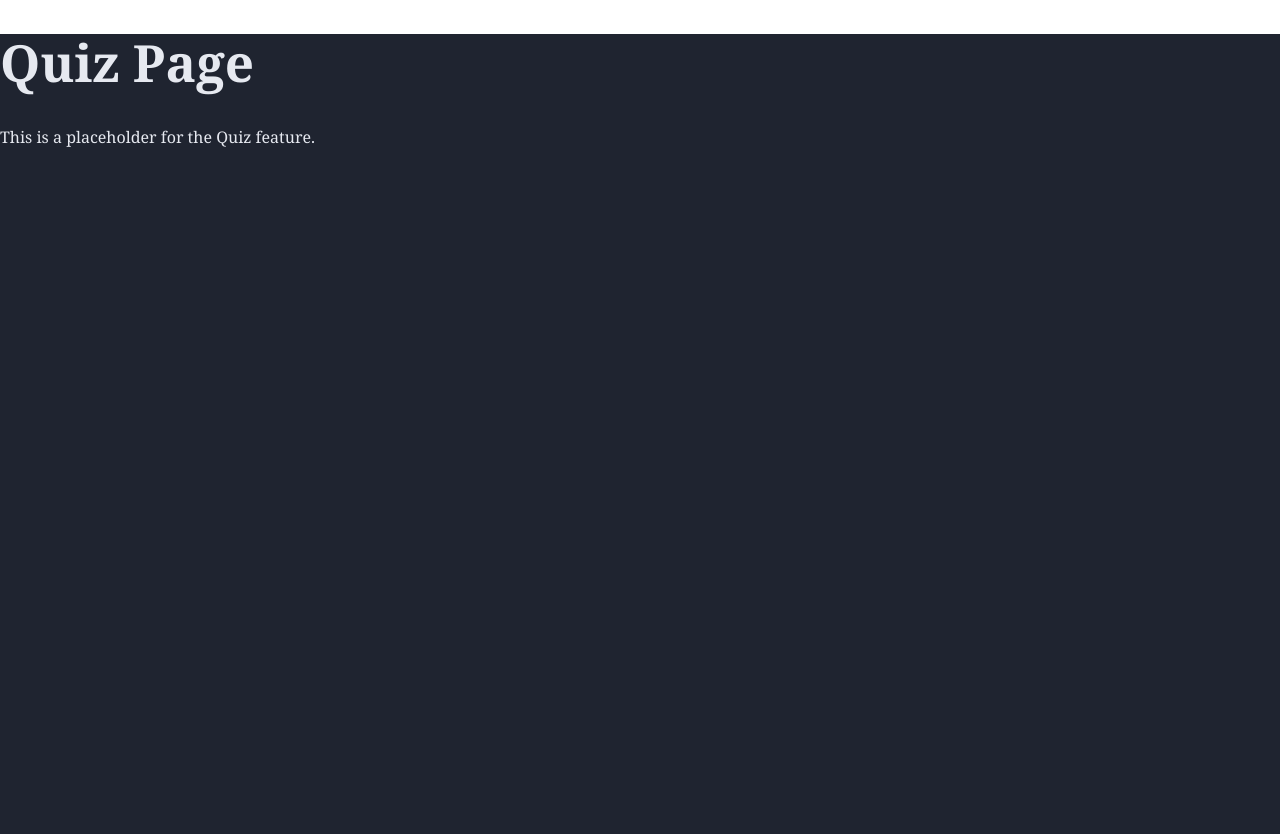
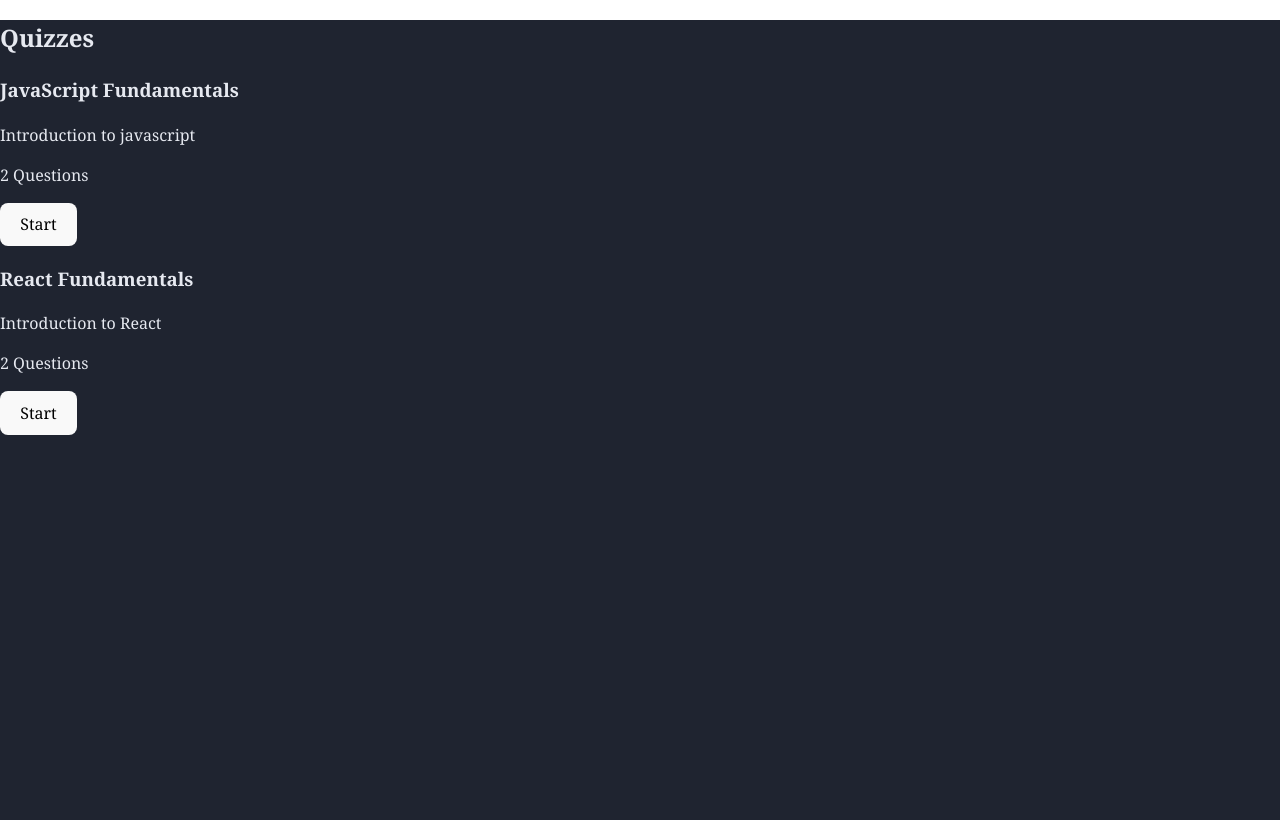
Before and after one commit to Shenukafdo2006/SDGP-AI-Interviewer, a React app in the folder frontend/: page / in a window 1280 px wide. Both pictures are taken after a click on the button "Quiz". Built offline with nearby package versions, Linux system fonts and the light colour scheme; the HTML template or start-up script is replaced by a standard one.

Commit message:
quiz functionality

```diff
--- a/frontend/src/Quiz.jsx
+++ b/frontend/src/Quiz.jsx
@@ -1,10 +1,93 @@
-import React from 'react';
+
+import React, { useState } from 'react';
+
+const quizzes = [
+  {
+    id: 1,
+    title: 'JavaScript Fundamentals',
+    description: 'Introduction to javascript',
+    questions: [
+      { q: 'What is a closure?', a: ['A function with preserved scope', 'A CSS property', 'A type of loop'], correct: 0 },
+      { q: 'Which keyword declares a variable?', a: ['var', 'let', 'const', 'all of the above'], correct: 3 },
+    ],
+  },
+  {
+    id: 2,
+    title: 'React Fundamentals',
+    description: 'Introduction to React',
+    questions: [
+      { q: 'What is a React hook?', a: ['A lifecycle method', 'A function for state/side effects', 'A CSS selector'], correct: 1 },
+      { q: 'JSX stands for?', a: ['JavaScript XML', 'Java Syntax Extension', 'Just Simple X'], correct: 0 },
+    ],
+  },
+  // ...add more quizzes as needed
+];
 
 const Quiz = () => {
+  const [selectedQuiz, setSelectedQuiz] = useState(null);
+  const [currentQ, setCurrentQ] = useState(0);
+  const [answers, setAnswers] = useState([]);
+  const [showResult, setShowResult] = useState(false);
+
+  const startQuiz = (quiz) => {
+    setSelectedQuiz(quiz);
+    setCurrentQ(0);
+    setAnswers([]);
+    setShowResult(false);
+  };
+
+  const answerQuestion = (idx) => {
+    setAnswers([...answers, idx]);
+    if (currentQ + 1 < selectedQuiz.questions.length) {
+      setCurrentQ(currentQ + 1);
+    } else {
+      setShowResult(true);
+    }
+  };
+
+  const getScore = () => {
+    return answers.filter((a, i) => a === selectedQuiz.questions[i].correct).length;
+  };
+
+  if (!selectedQuiz) {
+    return (
+      <div className="quiz-page">
+        <h2>Quizzes</h2>
+        <div className="quiz-list">
+          {quizzes.map((quiz) => (
+            <div key={quiz.id} className="quiz-card">
+              <h3>{quiz.title}</h3>
+              <p>{quiz.description}</p>
+              <p>{quiz.questions.length} Questions</p>
+              <button onClick={() => startQuiz(quiz)}>Start</button>
+            </div>
+          ))}
+        </div>
+      </div>
+    );
+  }
+
+  if (showResult) {
+    return (
+      <div className="quiz-page">
+        <h2>{selectedQuiz.title} - Results</h2>
+        <p>Your Score: {getScore()} / {selectedQuiz.questions.length}</p>
+        <button onClick={() => setSelectedQuiz(null)}>Back to Quizzes</button>
+      </div>
+    );
+  }
+
+  const q = selectedQuiz.questions[currentQ];
   return (
     <div className="quiz-page">
-      <h1>Quiz Page</h1>
-      <p>This is a placeholder for the Quiz feature.</p>
+      <h2>{selectedQuiz.title}</h2>
+      <p>{q.q}</p>
+      <div className="answers">
+        {q.a.map((ans, idx) => (
+          <button key={idx} onClick={() => answerQuestion(idx)}>{ans}</button>
+        ))}
+      </div>
+      <p>Question {currentQ + 1} of {selectedQuiz.questions.length}</p>
     </div>
   );
 };
```
